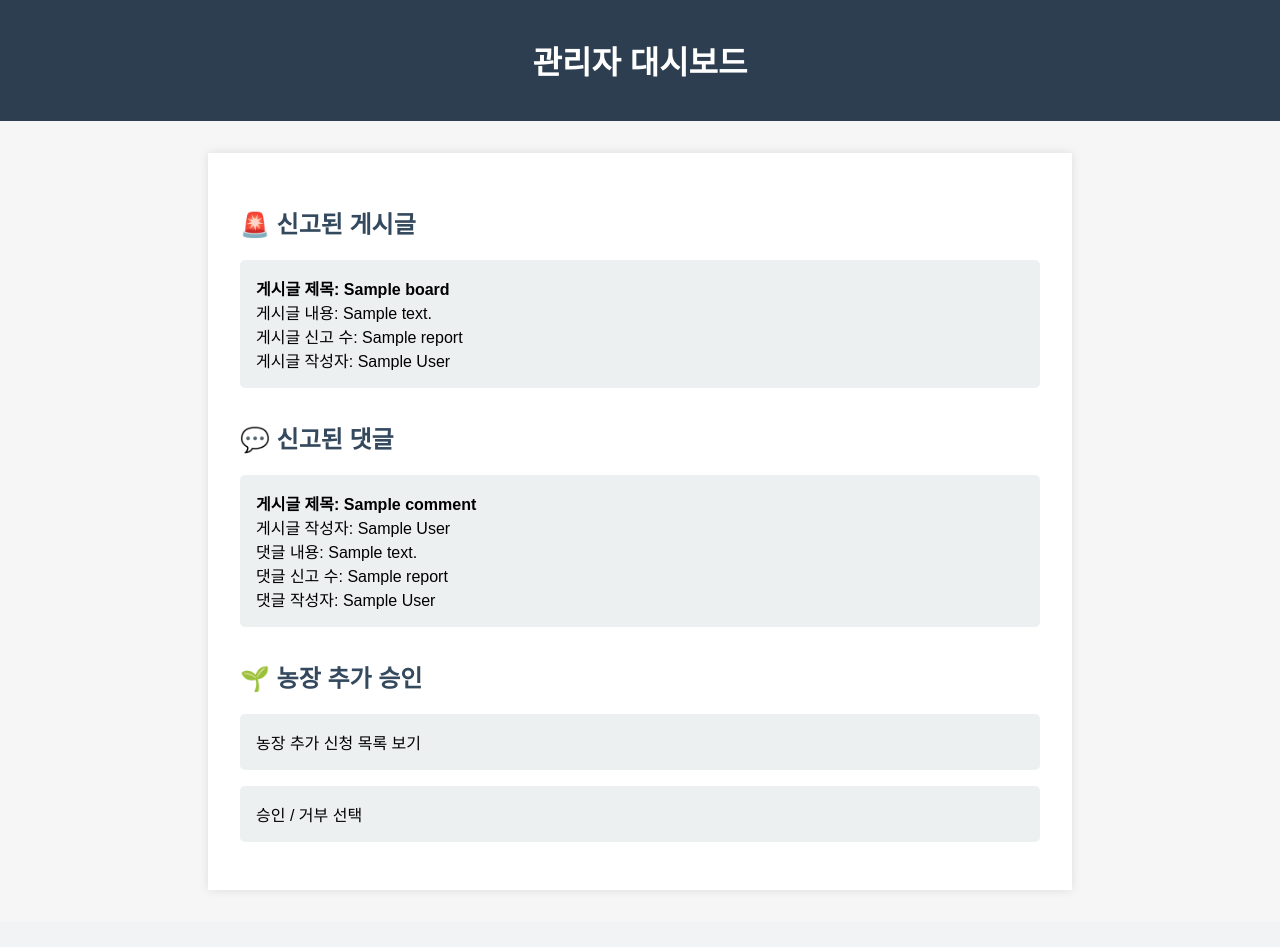
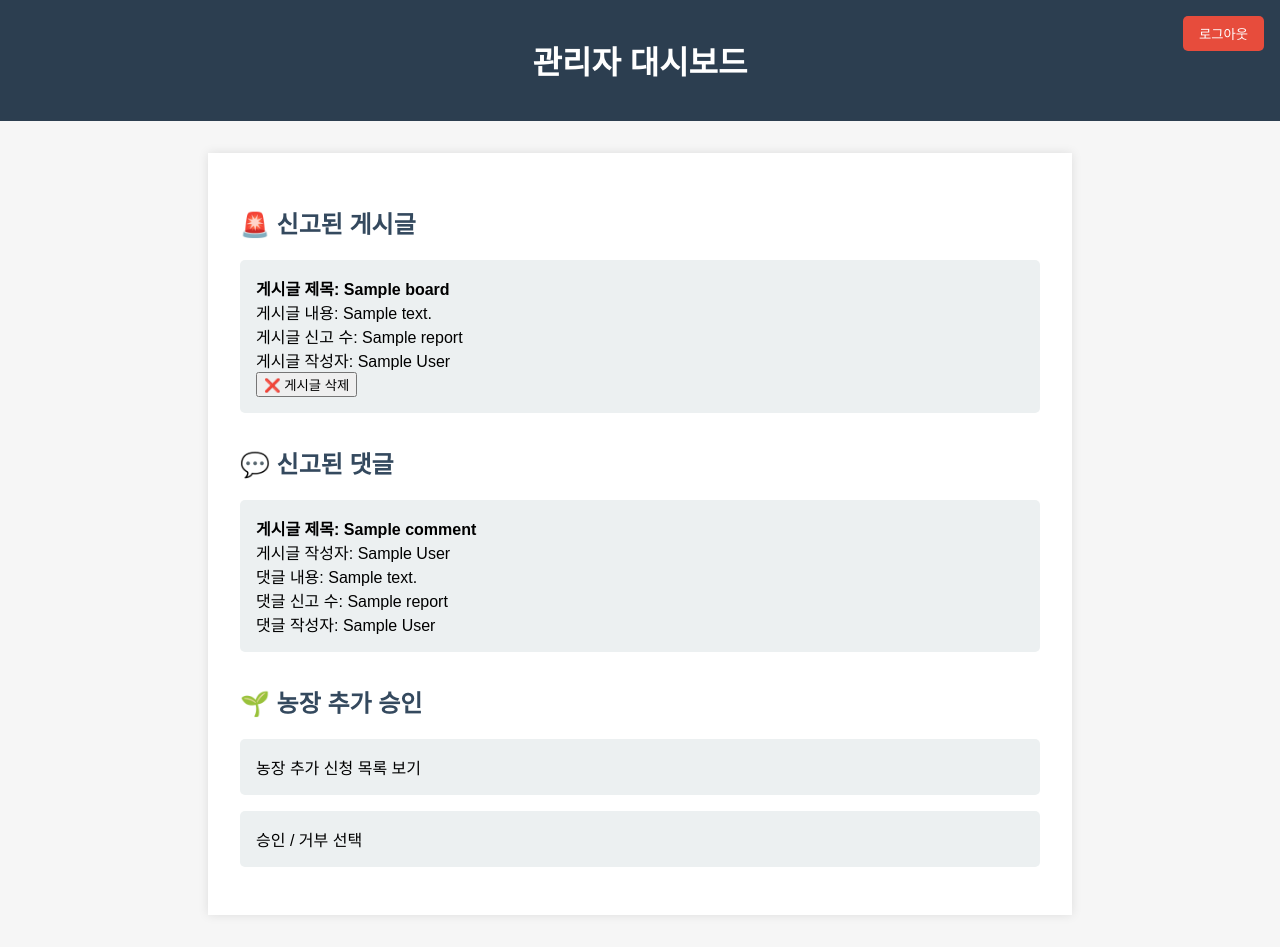
Before and after one commit to pyodolski/smart-farm-project, a Flask app: template myproject/templates/admin.html in a window 1280 px wide. Before the commit the page ends 890 px from the top, so only its background shows below. Run offline with Flask 3, Linux system fonts and the light colour scheme; the template is opened without the code that fills it: most values are stand-ins (such as "Sample title", 1, 10 or a date in 2020).

Commit message:
관리자 페이지 로그아웃

```diff
--- a/myproject/templates/admin.html
+++ b/myproject/templates/admin.html
@@ -15,6 +15,7 @@
             color: white;
             padding: 1rem;
             text-align: center;
+            position: relative;
         }
         main {
             max-width: 800px;
@@ -44,6 +45,9 @@
 <body>
     <header>
         <h1>관리자 대시보드</h1>
+        <button onclick="logout()" style="position: absolute; top: 1rem; right: 1rem; background-color: #e74c3c; color: white; border: none; padding: 0.5rem 1rem; border-radius: 5px; cursor: pointer;">
+            로그아웃
+        </button>
     </header>
     <main>
         <section>
@@ -55,6 +59,9 @@
                         게시글 내용: {{ board.content }}<br>
                         게시글 신고 수: {{ board.report }}<br>
                         게시글 작성자: {{ board.author }}
+                        <form action="{{ url_for('admin.delete_post', post_id=board.id) }}" method="post" onsubmit="return confirm('정말 삭제하시겠습니까?');">
+                            <button type="submit">❌ 게시글 삭제</button>
+                        </form>
                     </li>
                 {% else %}
                     <li>신고된 게시글이 없습니다.</li>
@@ -67,7 +74,7 @@
             <ul>
                 {% for comment in reported_comments %}
                     <li>
-                    <strong>게시글 제목: {{ comment.board_title }}</strong><br>
+                        <strong>게시글 제목: {{ comment.board_title }}</strong><br>
                         게시글 작성자: {{ comment.board_author }}<br>
                         댓글 내용: {{ comment.content }}<br>
                         댓글 신고 수: {{ comment.report }}<br>
@@ -87,5 +94,26 @@
             </ul>
         </section>
     </main>
+
+    <script>
+    function logout() {
+        fetch("/logout", {
+            method: "POST",
+            credentials: "include"
+        })
+        .then(res => res.json())
+        .then(data => {
+            if (data.success) {
+                alert(data.message);
+                window.location.href = "http://localhost:3000/login";  // 로그인 페이지 경로에 맞게 수정
+            } else {
+                alert("로그아웃 실패");
+            }
+        })
+        .catch(err => {
+            alert("에러 발생");
+        });
+    }
+    </script>
 </body>
 </html>
```
Also changed, not shown: myproject/routes/admin.py (+16 -1 lines).
